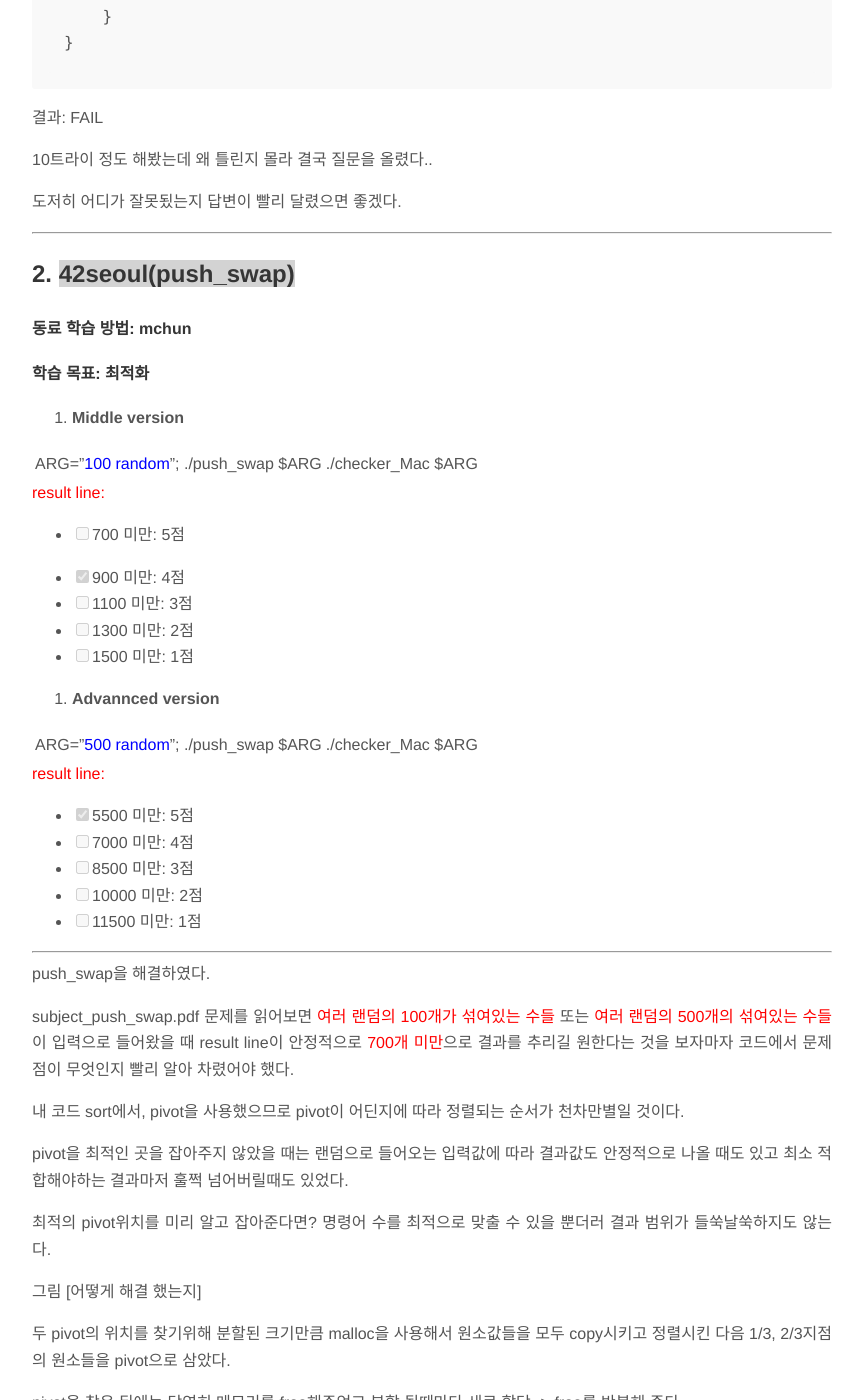
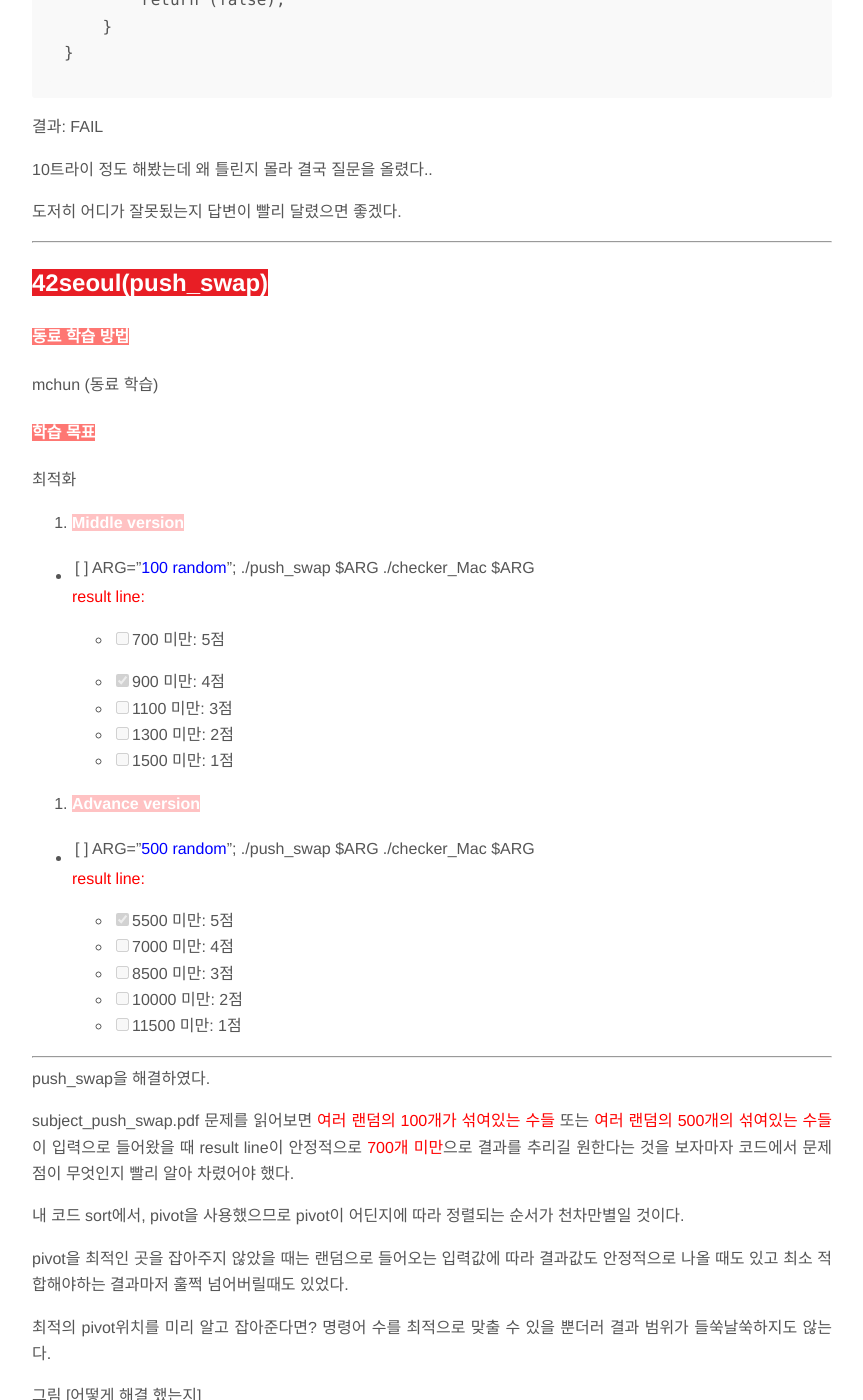
Before and after one commit to hyunwlee-dev/TIL, a Jekyll site: the page built from _posts/2021-09-24-algorithm.md, in a window 1280 px wide and 1400 px high, scrolled down 3262 px. Shown: the whole window, without its empty margins (208-1071 px from the left). Built offline with Jekyll 4.4.1, drawn with Linux system fonts in a browser that asks for light colours; nearby versions of some CDN libraries.

Commit message:
modified:   2021-09-24-algorithm.md

```diff
--- a/_posts/2021-09-24-algorithm.md
+++ b/_posts/2021-09-24-algorithm.md
@@ -4,22 +4,21 @@
 author: "hyunwlee"
 ---
 
-## 1. <span style="background-color:lightgrey">BOJ 18116 로봇 조립</span>
+## <span style="background-color:#1D6A96; color:white">BOJ 18116 로봇 조립</span>
 
-> Category
+<span style="background-color:#85B8CB; color:white"><strong> Category</strong></span>
 
 백준, [로봇 조립](https://www.acmicpc.net/problem/18116), 그래프
 
 <img src="https://github.com/hyunwlee-dev/TIL/blob/f7238cc11efd5091ab6801cac78ff82c9f255651/images/boj_robotAssembly.png?raw=true" style="zoom:50%;" />
 
-
-
-> 시간복잡도
+<span style="background-color:#85B8CB; color:white"><strong>시간복잡도</strong></span>
 
 ...
 
 
-> 풀이
+
+<span style="background-color:#85B8CB; color:white"><strong>풀이</strong></span>
 
 I: 부품 2개가 하나의 로봇에 쓰이는 부품이라는 것을 알려줄때, 2개 부품을 Union을 해준다.
 
@@ -105,36 +104,40 @@
 
 ---
 
-## 2. <span style="background-color:lightgrey">42seoul(push_swap)</span>
+## <span style="background-color:#E81E25; color:white">42seoul(push_swap)</span>
 
-#### 동료 학습 방법: mchun
+#### <span style="background-color:#FE7773; color:white">동료 학습 방법</span>
 
-#### 학습 목표: 최적화
+mchun (동료 학습)
 
-5. <strong>Middle version</strong>
+#### <span style="background-color:#FE7773; color:white">학습 목표</span>
 
-ARG="<span style="color:blue">100 random</span>"; ./push_swap $ARG | ./checker_Mac $ARG
+최적화
 
-<span style="color:red">result line: </span>
+5. <span style="background-color:#FFC2C3; color:white"><strong>Middle version</strong></span>
 
-- [ ] 700 미만: 5점
+- [ ] ARG="<span style="color:blue">100 random</span>"; ./push_swap $ARG | ./checker_Mac $ARG
 
-- [x] 900 미만: 4점
-- [ ] 1100 미만: 3점
-- [ ] 1300 미만: 2점
-- [ ] 1500 미만: 1점
+  <span style="color:red">result line: </span>
 
-6. <strong>Advannced version</strong>
+  - [ ] 700 미만: 5점
 
-ARG="<span style="color:blue">500 random</span>"; ./push_swap $ARG | ./checker_Mac $ARG
+  - [x] 900 미만: 4점
+  - [ ] 1100 미만: 3점
+  - [ ] 1300 미만: 2점
+  - [ ] 1500 미만: 1점
 
-<span style="color:red">result line: </span>
+6. <span style="background-color:#FFC2C3; color:white"><strong>Advance version</strong></span>
 
-- [x] 5500 미만: 5점
-- [ ] 7000 미만: 4점
-- [ ] 8500 미만: 3점
-- [ ] 10000 미만: 2점
-- [ ] 11500 미만: 1점
+- [ ] ARG="<span style="color:blue">500 random</span>"; ./push_swap $ARG | ./checker_Mac $ARG
+
+  <span style="color:red">result line: </span>
+
+  - [x] 5500 미만: 5점
+  - [ ] 7000 미만: 4점
+  - [ ] 8500 미만: 3점
+  - [ ] 10000 미만: 2점
+  - [ ] 11500 미만: 1점
 
 ---
 
```
